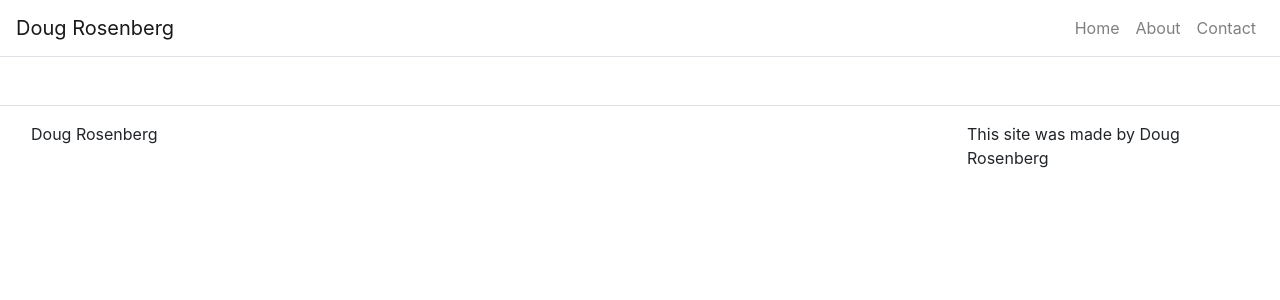
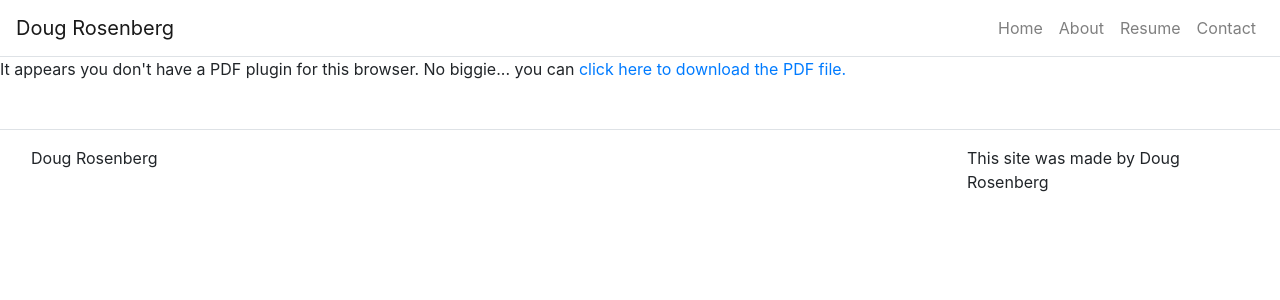
Before and after one commit to shalant/portfolio-site-react, a React (Create React App) app: page /resume in a window 1280 px wide. Shown: the top 300 px of the page. Built offline with nearby package versions, Linux system fonts and the light colour scheme.

Commit message:
added resume

```diff
--- a/src/App.js
+++ b/src/App.js
@@ -8,6 +8,7 @@ import Footer from './components/Footer';
 import HomePage from './pages/HomePage';
 import AboutPage from './pages/AboutPage';
 import ContactPage from './pages/ContactPage';
+import Resume from './components/Resume';
 class App extends React.Component {
 
   constructor(props) {
@@ -48,6 +49,7 @@ class App extends React.Component {
               <Nav className='ml-auto'>
                 <Link className='nav-link' to='/'>Home</Link>
                 <Link className='nav-link' to='/about'>About</Link>
+                <Link className='nav-link' to='/resume'>Resume</Link>
                 <Link className='nav-link' to='/contact'>Contact</Link>
 
 
@@ -69,6 +71,8 @@ class App extends React.Component {
                   />}
           />
 
+          <Route path='/resume' component={Resume} />
+
           <Route path='/contact' exact render={() => <ContactPage
                   title={this.state.contact.title}
                   subTitle={this.state.contact.subTitle}
--- /dev/null
+++ b/src/components/Resume.js
@@ -0,0 +1,17 @@
+import React from "react";
+import resume from "../assets/images/DouglasRosenbergResume.pdf";
+
+class Resume extends React.Component {
+
+  render() {
+   return (
+   <object data={resume} type="application/pdf" width="100%" height="800px">
+      <p>It appears you don't have a PDF plugin for this browser.
+       No biggie... you can <a href={resume}>click here to
+         download the PDF file.</a></p>
+   </object>
+   );
+  };
+ }
+
+ export default Resume;
```
Also changed, not shown: 2 other files (tests, documents, lock files or other folders).
